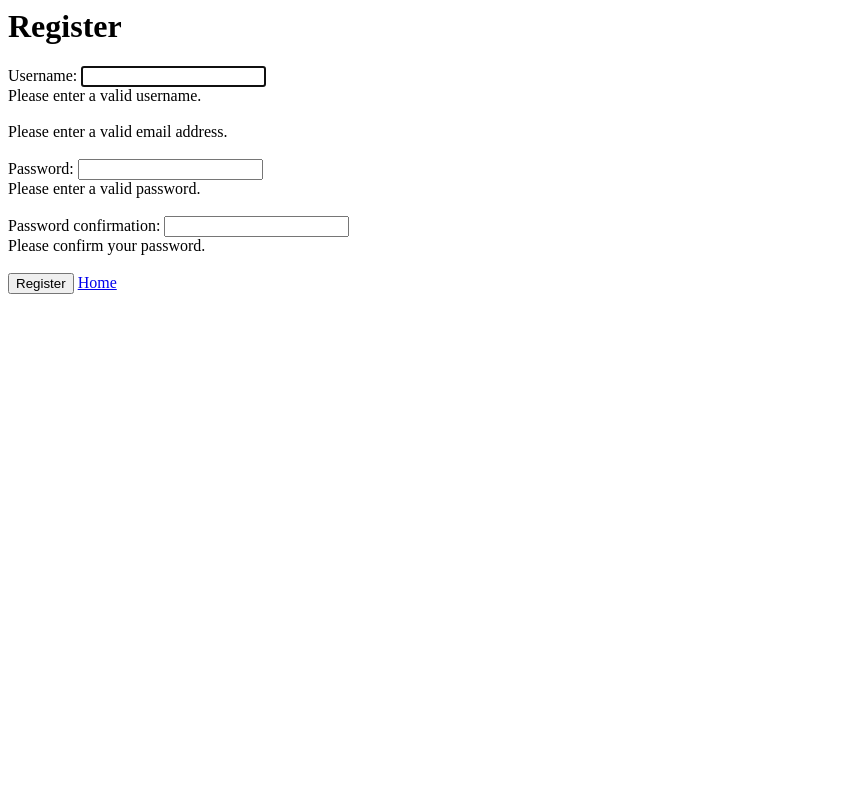
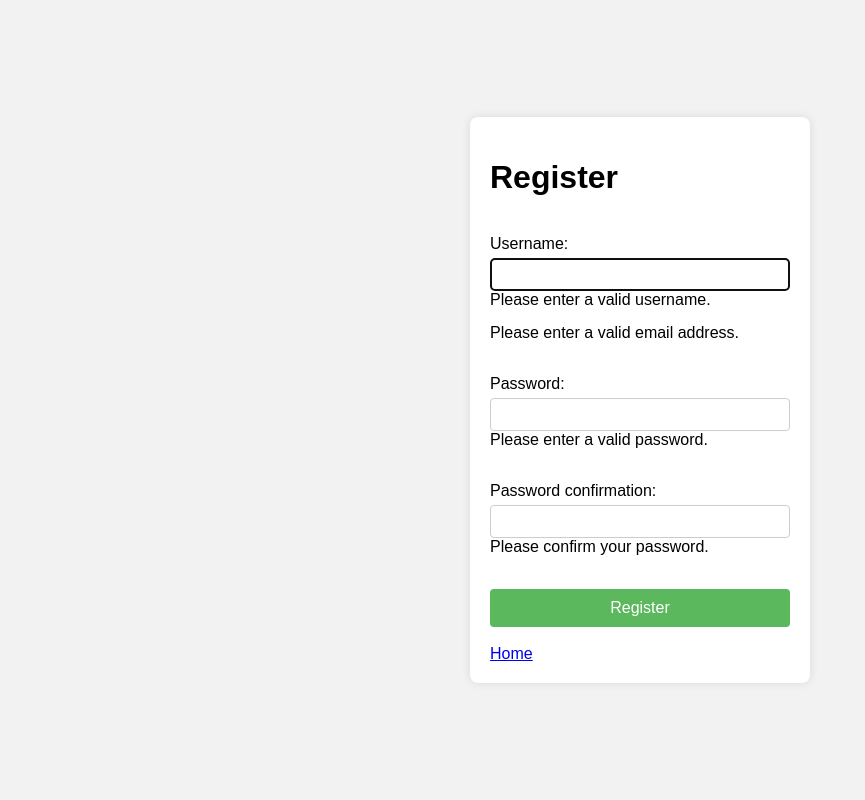
Before and after one commit to roelioFasho/orderly, a Django app: page /members/register in a window 1280 px wide. Shown: the whole page, without its empty margins (0-865 px from the left). Run offline with Django 4.2, Linux system fonts and the light colour scheme.

Commit message:
Search Bar configuration & css login/Register

```diff
--- a/base/templates/base/base.html
+++ b/base/templates/base/base.html
@@ -74,8 +74,8 @@
         </script>
 <footer id="information">
     <div class="footer-content" >
-        <h3>E commerce</h3>
-        <p>Providing reliable information since 2008.</p>
+        <h3>Game Store</h3>
+        <p>Providing reliable service since 2008.</p>
         <ul class="socials">
             <li><a href="https://www.facebook.com/?locale=it_IT"><i class="fa fa-facebook"></i>Facebook</a></li>
             <li><a href="https://x.com/i/flow/login"><i class="fa fa-twitter"></i>Twitter</a></li>
--- a/base/templates/base/home.html
+++ b/base/templates/base/home.html
@@ -81,11 +81,11 @@
 
 
     <h1 id="about">Store Info</h1>
-    <p> We carry an amazing selection of retro and next gen video games. We also offer a complete disk repair department, using only the highest quality equipment. Check out our exclusive “History of Gaming” museum; an awesome display of all the historic consoles and accessories that have paved the way for gaming as we know it today. Level Up Video Games is a cool and original game store like no other game store you have ever seen.</p>
+    <p> We carry an amazing selection of next gen video games. We also offer a complete disk repair department, using only the highest quality equipment. Our store is a cool and original game store like no other game store you have ever seen.</p>
 
     <p>Playing video games has spanned decades now. From the original Atari 2600 that spurred the home console market to today's modern consoles, video games have continued to capture a larger and larger audience. The 80's and 90's are what we consider the "Golden Age" of video games. Classic video games like Mario Bros., Pac Man, Donkey Kong and others paved the way to attracting audiences of all ages. We have Nintendo and Sega to thank for that. However, retro gaming also encompasses Sony Playstation and Xbox original classics like Final Fantasy VII and Halo that sparked the path of JRPG and FPS style gaming. We can go on and on with examples of groundbreaking games but you get the point!</p>
 
-    <p>Level Up Video Games has been selling games since 2007 and our staff has been playing games since the dawn of the home console. As with most people who have been playing for as long as we have, we have always valued our roots in gaming. The excitement and satisfaction of completing Legend of Zelda or Mega Man for the first time, those moments remain always engrained in our hearts and minds. Today games have exploded into main stream and the expansion has brought many new concepts and extraordinary developments in gaming. Many of the indie game developers have reached back in time to respawn a new generation into retro style video gaming and new generations of classic game enthusiasts.</p>
+    <p>Our store has been selling games since 2008 and our staff has been playing games since the dawn of the home console. As with most people who have been playing for as long as we have, we have always valued our roots in gaming. The excitement and satisfaction of completing Legend of Zelda or Mega Man for the first time, those moments remain always engrained in our hearts and minds. Today games have exploded into main stream and the expansion has brought many new concepts and extraordinary developments in gaming. Many of the indie game developers have reached back in time to respawn a new generation into retro style video gaming and new generations of classic game enthusiasts.</p>
 
 <br><br><br><br><br><br><br><br>
 
--- a/base/urls.py
+++ b/base/urls.py
@@ -10,6 +10,5 @@
     path('wishlist/', views.wishlist_display, name='wishlist_display1'),
 
 
-    # path('search-bar/',views.search_bar, name='search-bar' ),
-
+    path('search-bar/',views.search_bar, name='search-bar'),
 ]
--- a/members/templates/registration/register.html
+++ b/members/templates/registration/register.html
@@ -1,9 +1,72 @@
+<!DOCTYPE html>
+<html lang="en">
+<head>
+    <style>
+        body {
+            font-family: Arial, sans-serif;
+            background-color: #f2f2f2;
+            display: flex;
+            justify-content: center;
+            align-items: center;
+            height: 100vh;
+            margin: 0;
+        }
 
+        .login-container {
+            background-color: #fff;
+            padding: 20px;
+            border-radius: 8px;
+            box-shadow: 0 0 10px rgba(0, 0, 0, 0.1);
+            width: 300px;
+        }
 
+        h2 {
+            text-align: center;
+            margin-bottom: 20px;
+        }
 
+        .form-group {
+            margin-bottom: 15px;
+        }
+
+        .form-group label {
+            display: block;
+            margin-bottom: 5px;
+        }
+
+        .form-group input {
+            width: 100%;
+            padding: 8px;
+            box-sizing: border-box;
+            border: 1px solid #ccc;
+            border-radius: 4px;
+        }
+
+        .error-message {
+            color: red;
+            font-size: 12px;
+            display: none;
+        }
+
+        button {
+            width: 100%;
+            padding: 10px;
+            background-color: #5cb85c;
+            color: white;
+            border: none;
+            border-radius: 4px;
+            cursor: pointer;
+            font-size: 16px;
+        }
+
+        button:hover {
+            background-color: #4cae4c;
+        }
+    </style>
+</head>
 <div class="login-container content">
     <h1>Register</h1>
-    <form action="" method="POST" class="needs-validation" novalidate>
+    <br action="" method="POST" class="needs-validation" novalidate>
         {% csrf_token %}
         <div class="form-group">
             {{ form.username.label_tag }}
@@ -12,7 +75,6 @@
                 Please enter a valid username.
             </div>
         </div>
-        <br>
         <div class="form-group">
             {{ form.email.label_tag }}
             {{ form.email }}
@@ -38,6 +100,8 @@
         </div>
         <br>
         <button type="submit" class="btn btn-primary">Register</button>
+        <br></br>
         <a href="{% url 'home' %}">Home</a>
     </form>
 </div>
+</html>
```
Also changed, not shown: base/templates/base/navbar.html (+4 -4 lines), base/templates/base/search_bar.html (+2 -6 lines), base/views.py (+8 -0 lines), members/templates/registration/login.html (+68 -1 lines).
